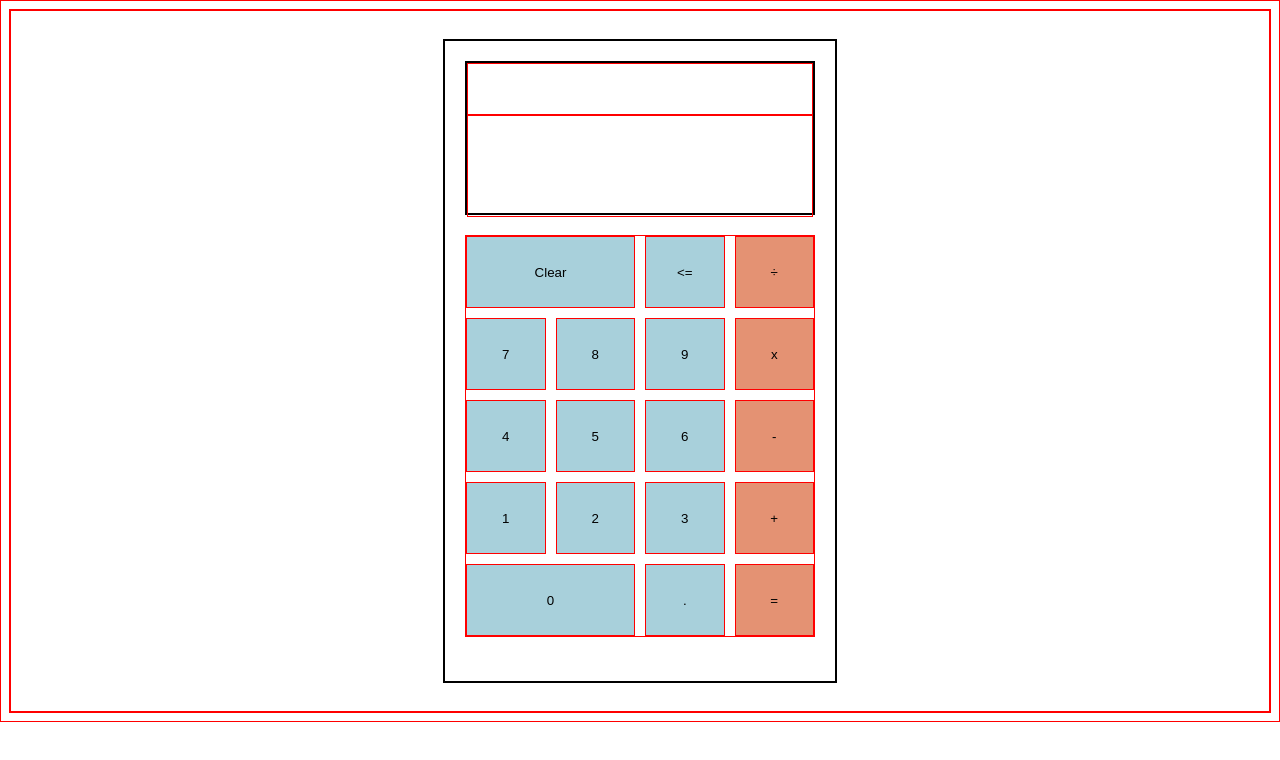
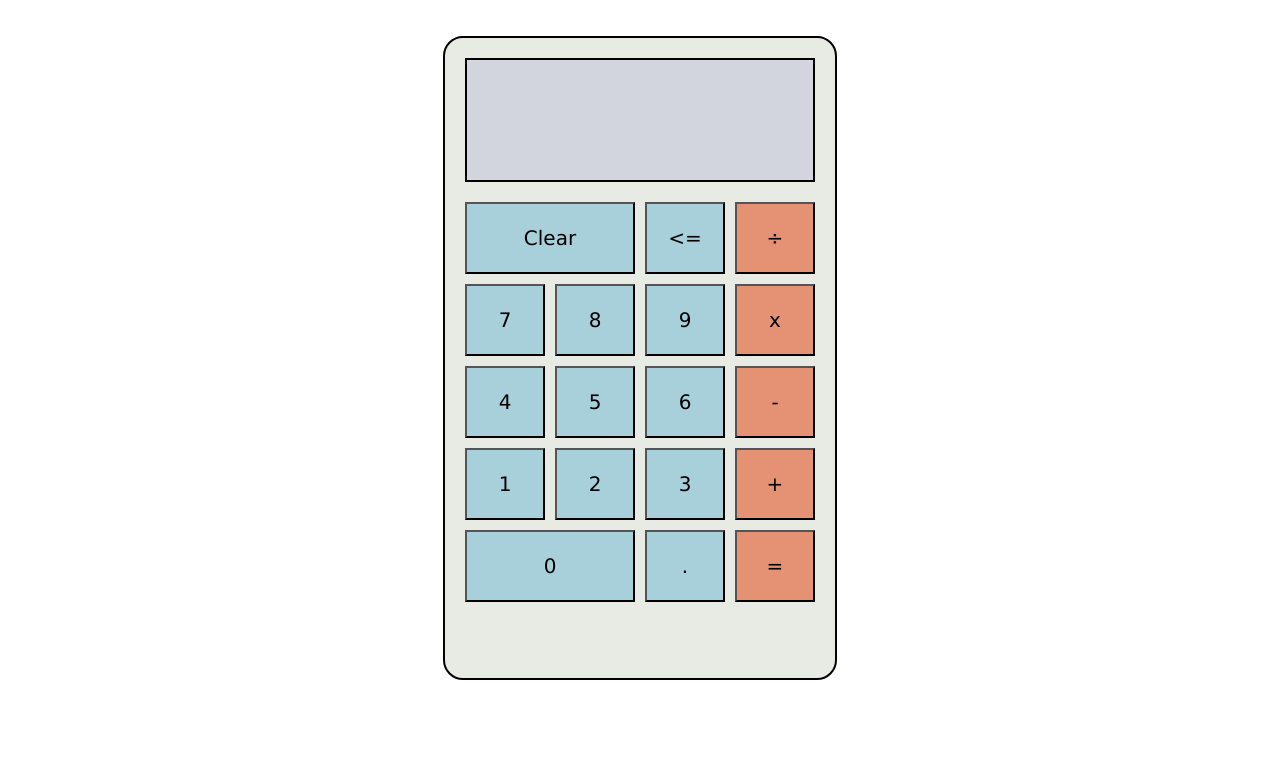
Before and after one commit to 85Jakob/Calculator, a plain HTML site: page index.html in a window 1280 px wide. Drawn offline with Linux system fonts and the light colour scheme.

Commit message:
adjusted bottom screen

```diff
--- a/styles.css
+++ b/styles.css
@@ -1,5 +1,5 @@
 *{
-    border: 1px solid red;
+    font-family: Verdana, Geneva, Tahoma, sans-serif;
 }
 
 .main{
@@ -14,17 +14,25 @@
     border: 2px solid black;
     padding: 20px;
     align-items: center;
+    background-color: #E8EBE4;
+    border-radius: 20px;
 }
 .screen{
     border: 2px solid black;
-    height: 150px;
+    height: 120px;
     margin-bottom: 20px;
+    background-color: #D2D5DD;
+
 }
 .top-screen{
     height: 50px;
 }
 .bottom-screen{
-    height: 100px;
+    height: 70px;
+    text-align: right;
+    font-size: 55px;
+    padding-right: 10px;
+    padding-bottom: 10px;
 }
 
 .button-block{
@@ -39,6 +47,7 @@
 }
 .btn {
     background-color: #A8D0DB;
+    font-size: 20px;
 }
 
 .btn:hover {
@@ -62,3 +71,16 @@
 .opp:active{
     background-color: #2B4570;
 }
+
+.other {
+    background-color: #999AC6;
+}
+
+.other:hover {
+    background-color: #B8BACF;
+    cursor: pointer;
+}
+
+.other:active{
+    background-color: #2B4570;
+}
```
